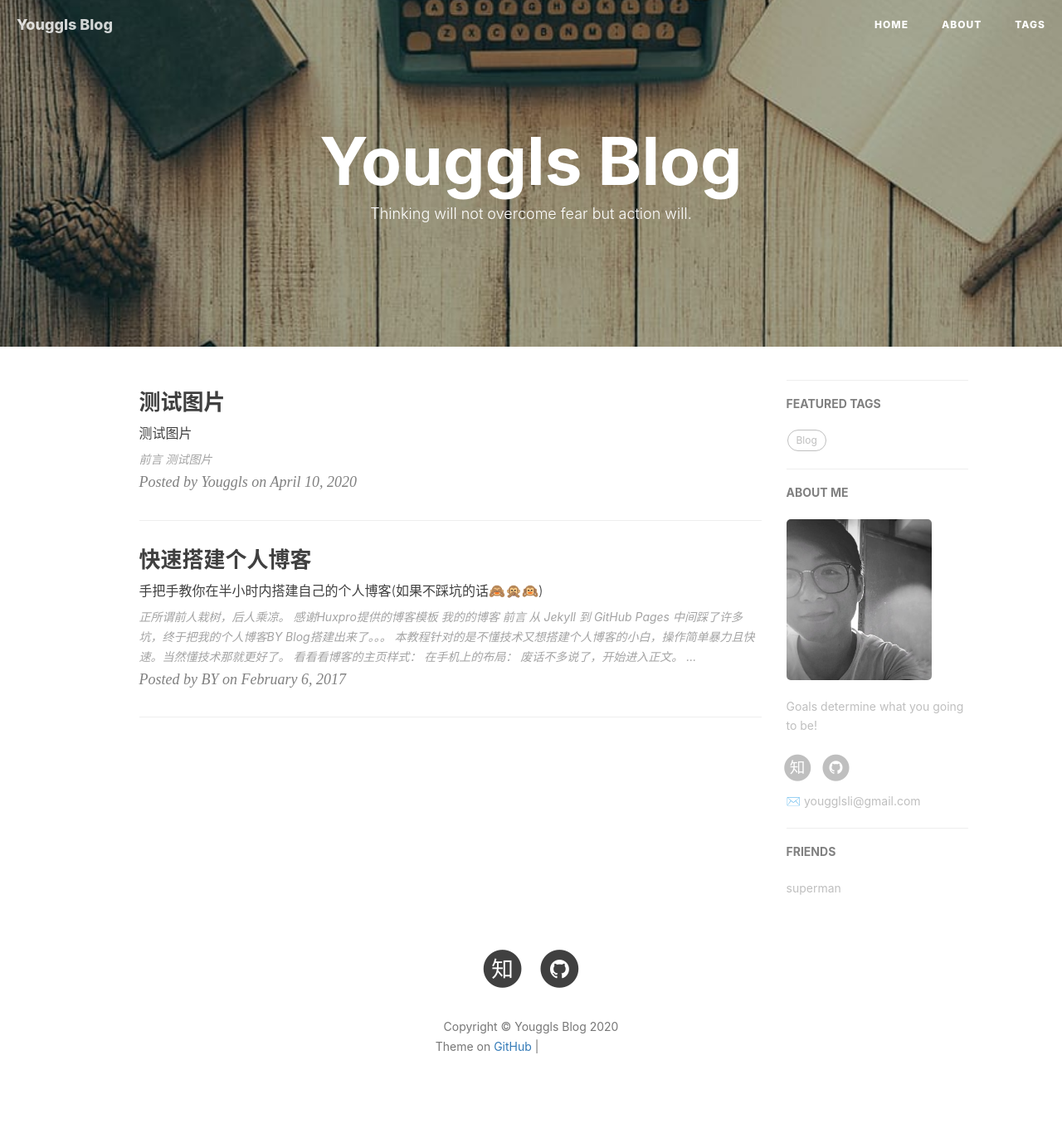
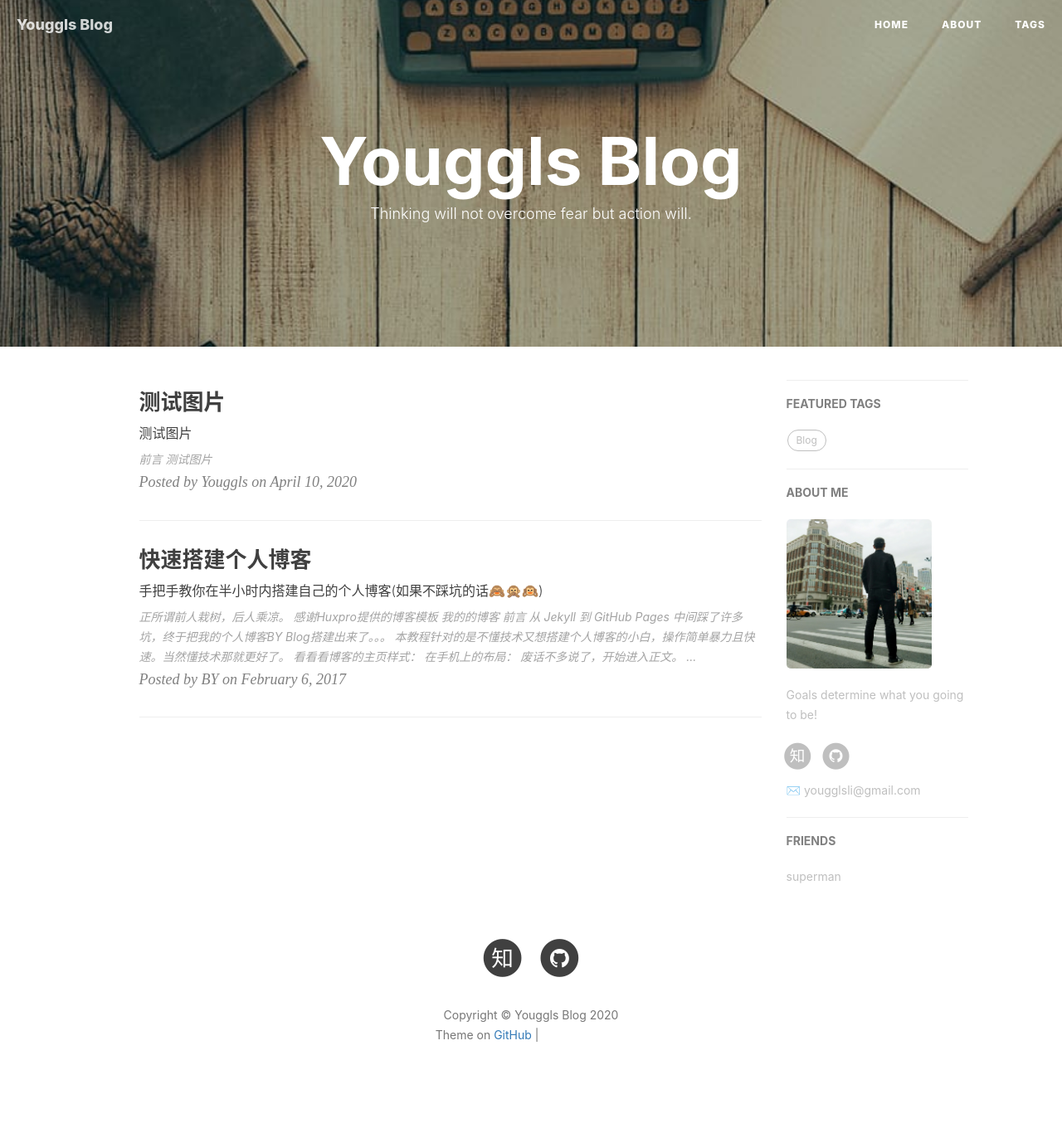
Before and after one commit to Youggls/youggls.github.io, a Jekyll site: the page built from index.html, in a window 1280 px wide. Shown: the whole page at 83% size. Built offline with Jekyll 4.4.1, drawn with Linux system fonts in a browser that asks for light colours; nearby versions of some CDN libraries; the list of posts is cut into pages by our own code; comment, search, counter and statistics services are not loaded; grey boxes are pictures that could not be loaded.

Commit message:
Update avater.

```diff
--- a/_config.yml
+++ b/_config.yml
@@ -7,12 +7,12 @@ description: "Every failure is leading towards success."
 keyword: "Youggls, Youggls Blog, Youggls的博客, 深度学习, 机器学习, Machine Learning, Deep Learning"
 url: "https://youggls.github.io"          # your host, for absolute URL
 baseurl: ""      # for example, '/blog' if your blog hosted on 'host/blog'
-github_repo: "https://github.com/Youggls/youggls.github.io.git" # you code repository
+github_repo: "https://github.com/Youggls/youggls.github.io" # you code repository
 
 # Sidebar settings
 sidebar: true                           # whether or not using Sidebar.
 sidebar-about-description: "Goals determine what you going to be!"
-sidebar-avatar: /img/about-BY-gentle.jpg      # use absolute URL, seeing it's used in both `/` and `/about/`
+sidebar-avatar: /img/my.jpg      # use absolute URL, seeing it's used in both `/` and `/about/`
 
 
 
```
Also changed, not shown: img/about-BY-gentle.jpg (deleted), img/avatar-by.jpg (deleted), img/my.jpg (added).
